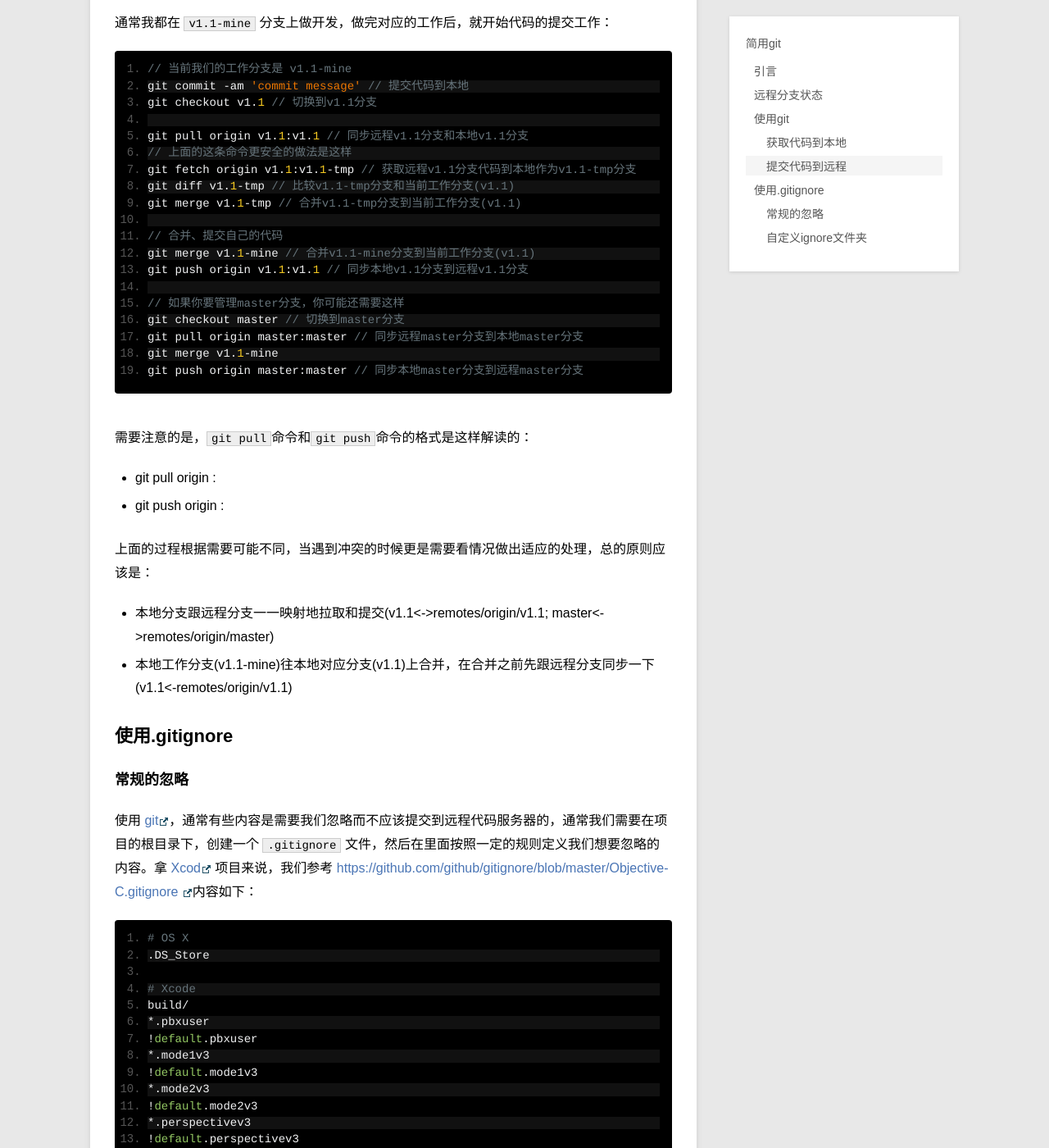
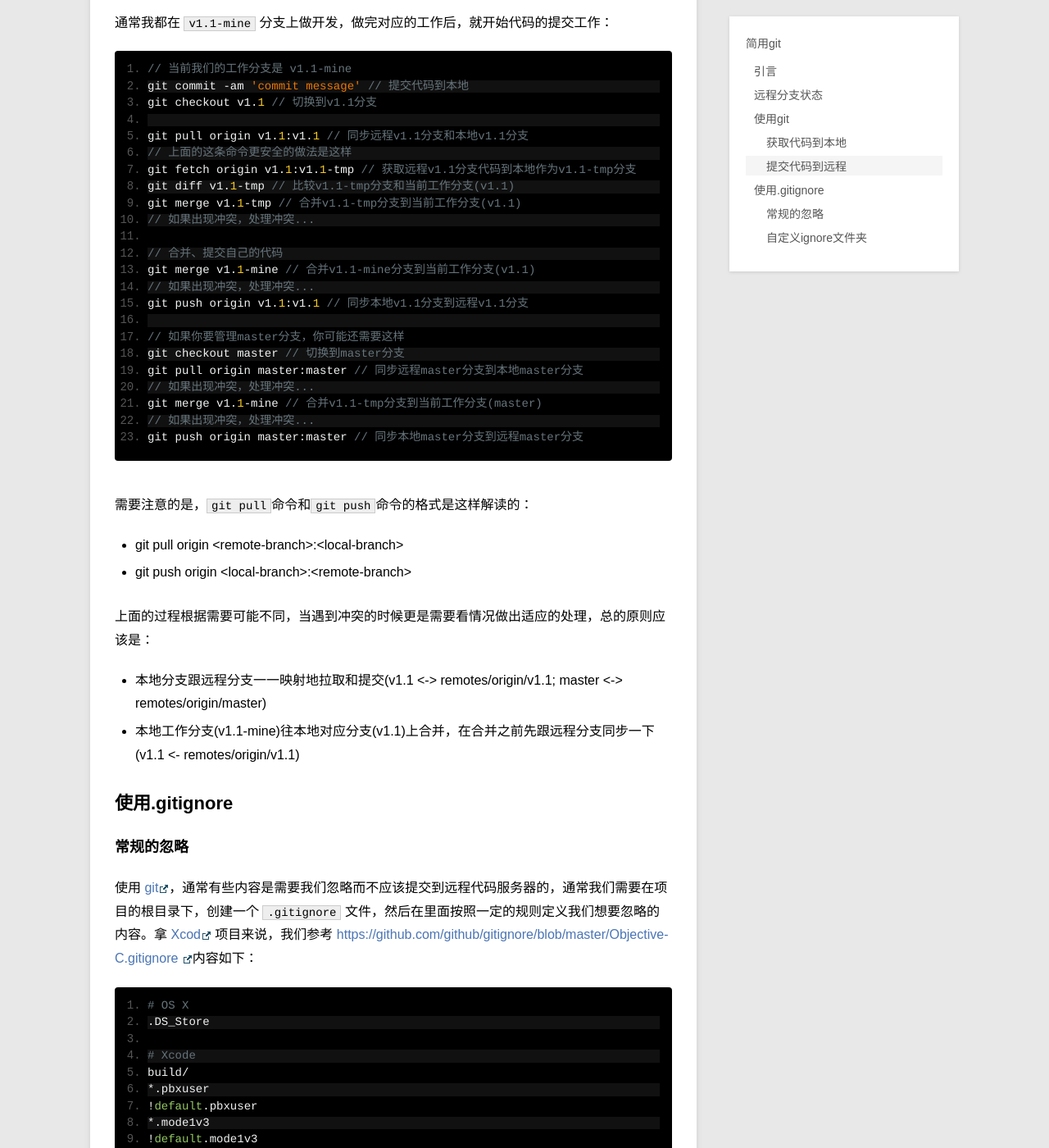
Before and after one commit to samirchen/samirchen.github.io, a Jekyll site: the page built from _posts/blog/2014-02-16-using-git.md, in a window 1280 px wide and 1400 px high, scrolled down 1677 px. Shown: the whole window at 82% size. Built offline with Jekyll 4.4.1, drawn with Linux system fonts in a browser that asks for light colours; Markdown is read by kramdown in place of the engine named in the settings.

Commit message:
edit blog

```diff
--- a/_posts/blog/2014-02-16-using-git.md
+++ b/_posts/blog/2014-02-16-using-git.md
@@ -50,26 +50,30 @@ tag: git, gitignore
 	git fetch origin v1.1:v1.1-tmp // 获取远程v1.1分支代码到本地作为v1.1-tmp分支
 	git diff v1.1-tmp // 比较v1.1-tmp分支和当前工作分支(v1.1)
 	git merge v1.1-tmp // 合并v1.1-tmp分支到当前工作分支(v1.1)
+	// 如果出现冲突，处理冲突...
 
 	// 合并、提交自己的代码
 	git merge v1.1-mine // 合并v1.1-mine分支到当前工作分支(v1.1)
+	// 如果出现冲突，处理冲突...
 	git push origin v1.1:v1.1 // 同步本地v1.1分支到远程v1.1分支
 
 	// 如果你要管理master分支，你可能还需要这样
 	git checkout master // 切换到master分支
 	git pull origin master:master // 同步远程master分支到本地master分支
-	git merge v1.1-mine
+	// 如果出现冲突，处理冲突...
+	git merge v1.1-mine // 合并v1.1-tmp分支到当前工作分支(master)
+	// 如果出现冲突，处理冲突...
 	git push origin master:master // 同步本地master分支到远程master分支
 
 需要注意的是，`git pull`命令和`git push`命令的格式是这样解读的：
 
-- git pull origin <remote-branch>:<local-branch>
-- git push origin <local-branch>:<remote-branch>
+- git pull origin \<remote-branch\>:\<local-branch\>
+- git push origin \<local-branch\>:\<remote-branch\>
 
 上面的过程根据需要可能不同，当遇到冲突的时候更是需要看情况做出适应的处理，总的原则应该是：
 
-- 本地分支跟远程分支一一映射地拉取和提交(v1.1<->remotes/origin/v1.1; master<->remotes/origin/master)
-- 本地工作分支(v1.1-mine)往本地对应分支(v1.1)上合并，在合并之前先跟远程分支同步一下(v1.1<-remotes/origin/v1.1)
+- 本地分支跟远程分支一一映射地拉取和提交(v1.1 <-> remotes/origin/v1.1; master <-> remotes/origin/master)
+- 本地工作分支(v1.1-mine)往本地对应分支(v1.1)上合并，在合并之前先跟远程分支同步一下(v1.1 <- remotes/origin/v1.1)
 
 ##使用.gitignore
 ###常规的忽略
```
